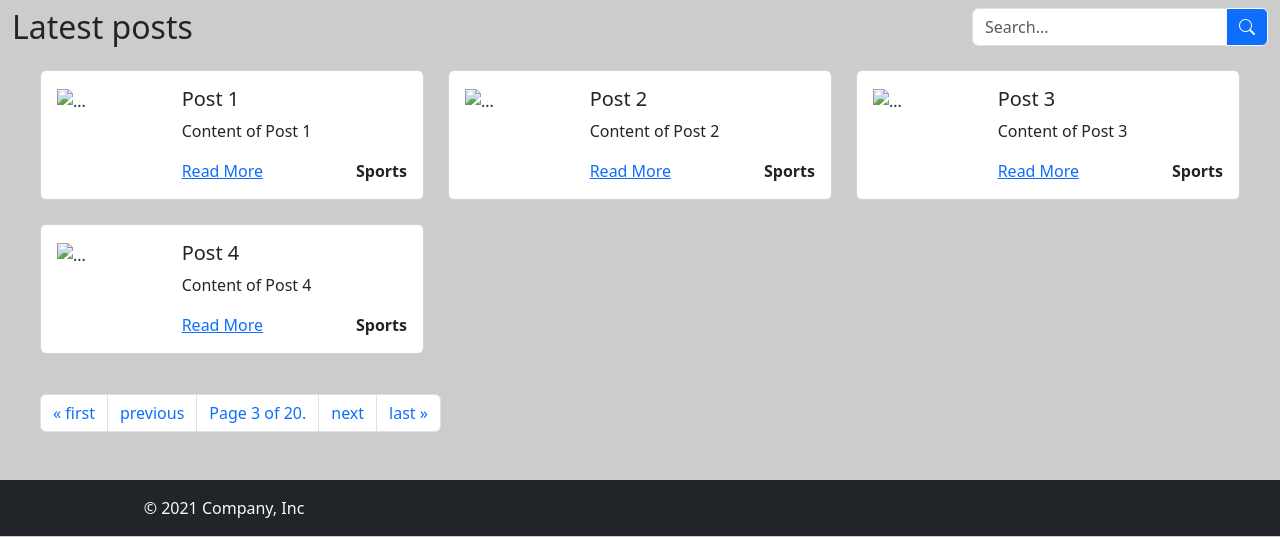
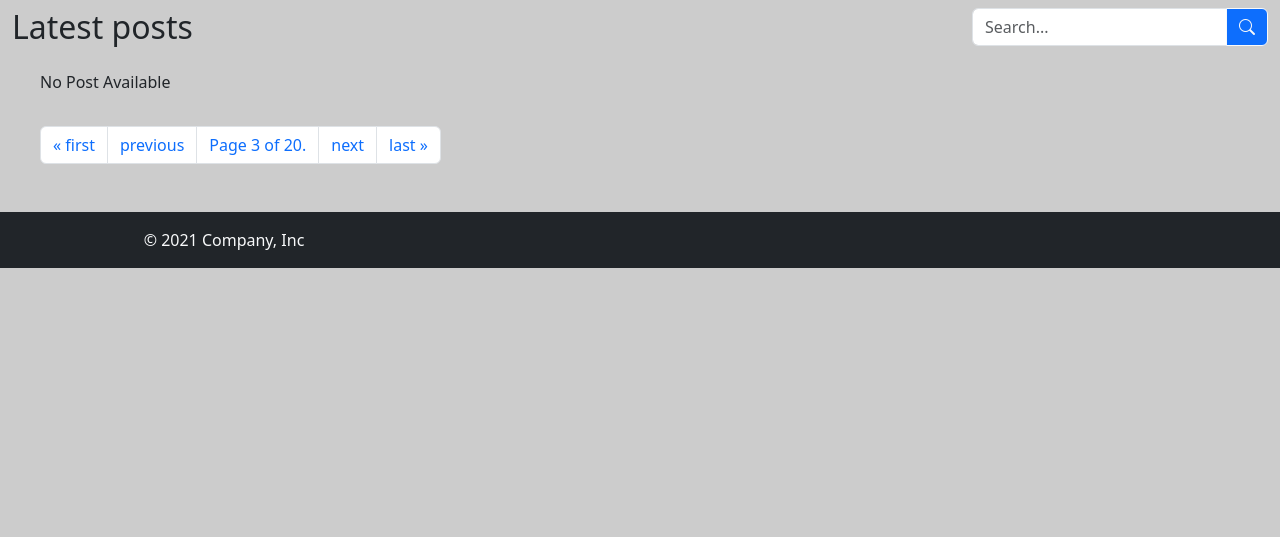
Before and after one commit to afeefas08/learning-django, a Django app: page /blog/ in a window 1280 px wide. Shown: the part 74-611 px from the top of the page. Run offline with Django 5.2, Linux system fonts and the light colour scheme; data that the repository does not hold is empty; some libraries are stand-ins or nearby versions.

Commit message:
getting data from post model.

```diff
--- a/blog/templates/blogs/index.html
+++ b/blog/templates/blogs/index.html
@@ -26,7 +26,7 @@
                             <div class="card-body">
                                 <div class="row">
                                     <div class="col-md-4">
-                                        <img src="https://via.placeholder.com/300" class="img-fluid" alt="...">
+                                        <img src={{post.img_url}} style="height:300, width:300" class="img-fluid" alt="...">
                                     </div>
                                     <div class="col-md-8">
                                         <h5 class="card-title">{{post.title}}</h5>
--- a/blog/views.py
+++ b/blog/views.py
@@ -2,18 +2,22 @@ from django.shortcuts import render , redirect
 from django.http import HttpResponse
 from django.urls import reverse
 import logging
+from .models import Post
 
 # Create your views here.
-posts = [
-        {'id':1,'title': 'Post 1','content':'Content of Post 1'},
-        {'id':2,'title': 'Post 2','content':'Content of Post 2'},
-        {'id':3,'title': 'Post 3','content':'Content of Post 3'},
-        {'id':4,'title': 'Post 4','content':'Content of Post 4'},
-]
+
+#Static Demo data
+# posts = [
+#         {'id':1,'title': 'Post 1','content':'Content of Post 1'},
+#         {'id':2,'title': 'Post 2','content':'Content of Post 2'},
+#         {'id':3,'title': 'Post 3','content':'Content of Post 3'},
+#         {'id':4,'title': 'Post 4','content':'Content of Post 4'},
+# ]
 
 def index(request):
     blog_title = 'Latest posts'
-
+    # getting data from post model.
+    posts = Post.objects.all()
     return render(request, 'blogs/index.html',{'blog_title':blog_title, 'posts':posts}) #templates address, variable interpolation
 
 def detail(request, post_id):
```
